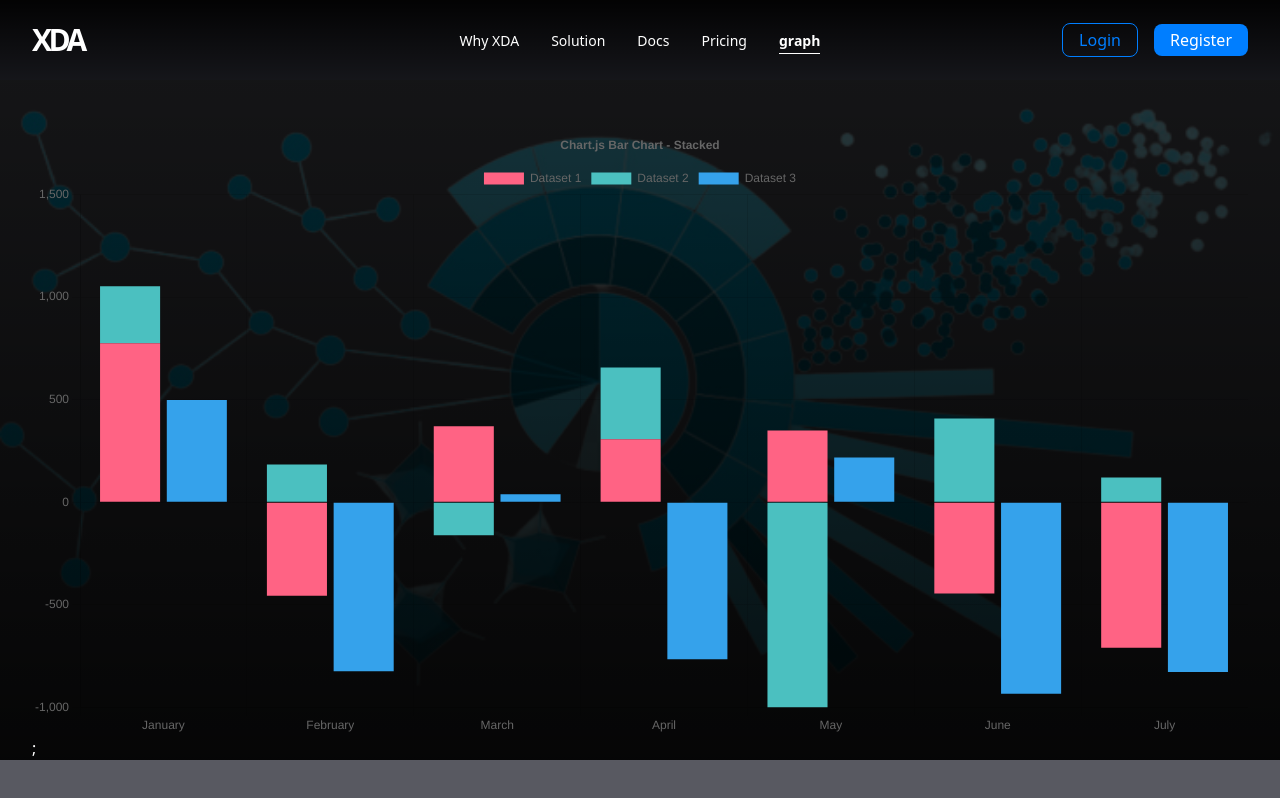
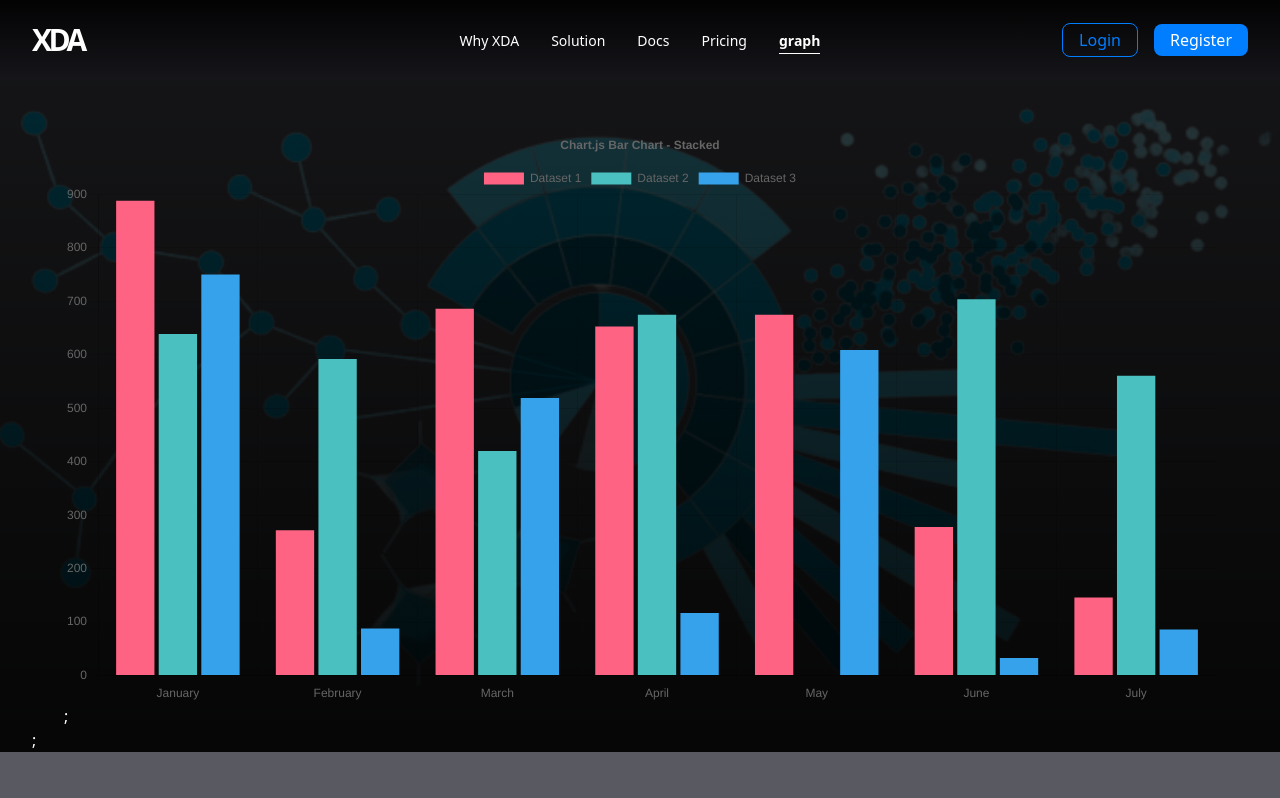
Before and after one commit to xeventDatavizProject/webapp, a Next.js app: page /graph in a window 1280 px wide. Built offline with nearby package versions, Linux system fonts and the light colour scheme.

Commit message:
second commit

```diff
--- /dev/null
+++ b/pages/Charts/Bar/bar.tsx
@@ -0,0 +1,65 @@
+import { faker } from '@faker-js/faker';
+import {
+  BarElement, CategoryScale, Chart as ChartJS, Legend, LinearScale, Title,
+  Tooltip
+} from 'chart.js';
+import { NextPage } from 'next';
+import { Bar } from 'react-chartjs-2';
+ChartJS.register(CategoryScale, LinearScale, BarElement, Title, Tooltip, Legend);
+export const options = {
+  plugins: {
+    title: {
+      display: true,
+      text: 'Chart.js Bar Chart - Stacked',
+    },
+  },
+  responsive: true,
+  interaction: {
+    mode: 'index' as const,
+    intersect: false,
+  },
+  scales: {
+    x: {
+      stacked: true,
+    },
+    y: {
+      stacked: true,
+    },
+  },
+};
+
+const labels = ['January', 'February', 'March', 'April', 'May', 'June', 'July'];
+
+export const data = {
+  labels,
+  datasets: [
+    {
+      label: 'Dataset 1',
+      data: labels.map(() => faker.datatype.number({ min: 0, max: 1000 })),
+      backgroundColor: 'rgb(255, 99, 132)',
+      stack: 'Stack 0',
+    },
+    {
+      label: 'Dataset 2',
+      data: labels.map(() => faker.datatype.number({ min: 0, max: 1000 })),
+      backgroundColor: 'rgb(75, 192, 192)',
+      stack: 'Stack 1',
+    },
+    {
+      label: 'Dataset 3',
+      data: labels.map(() => faker.datatype.number({ min: 0, max: 1000 })),
+      backgroundColor: 'rgb(53, 162, 235)',
+      stack: 'Stack 2',
+    },
+  ],
+};
+
+const BarData: NextPage = () => {
+  return (
+      <div className='container'>
+        <Bar options={options} data={data} />;
+      </div>
+  );
+};
+
+export default BarData;
--- a/pages/graph.tsx
+++ b/pages/graph.tsx
@@ -1,75 +1,12 @@
-import { faker } from "@faker-js/faker";
-import {
-  BarElement, CategoryScale, Chart as ChartJS, Legend, LinearScale, Title,
-  Tooltip
-} from 'chart.js';
 import { NextPage } from 'next';
-import { Bar } from 'react-chartjs-2';
 import Layout from '../components/common/Layout/Layout';
-
-ChartJS.register(
-  CategoryScale,
-  LinearScale,
-  BarElement,
-  Title,
-  Tooltip,
-  Legend
-);
-export const options = {
-  plugins: {
-    title: {
-      display: true,
-      text: 'Chart.js Bar Chart - Stacked',
-    },
-  },
-  responsive: true,
-  interaction: {
-    mode: 'index' as const,
-    intersect: false,
-  },
-  scales: {
-    x: {
-      stacked: true,
-    },
-    y: {
-      stacked: true,
-    },
-  },
-};
-
-const labels = ['January', 'February', 'March', 'April', 'May', 'June', 'July'];
-
-export const data = {
-  labels,
-  datasets: [
-    {
-      label: 'Dataset 1',
-      data: labels.map(() => faker.datatype.number({ min: -1000, max: 1000 })),
-      backgroundColor: 'rgb(255, 99, 132)',
-      stack: 'Stack 0',
-    },
-    {
-      label: 'Dataset 2',
-      data: labels.map(() => faker.datatype.number({ min: -1000, max: 1000 })),
-      backgroundColor: 'rgb(75, 192, 192)',
-      stack: 'Stack 0',
-    },
-    {
-      label: 'Dataset 3',
-      data: labels.map(() => faker.datatype.number({ min: -1000, max: 1000 })),
-      backgroundColor: 'rgb(53, 162, 235)',
-      stack: 'Stack 1',
-    },
-  ],
-};
+import BarData from './Charts/Bar/bar';
 
 const Graph: NextPage = () => {
   return (
     <Layout>
       <div className='container'>
-        <div className=''>
-        <Bar options={options} data={data} />;
-        </div>
+        <BarData/>;
       </div>
     </Layout>
   );
```
